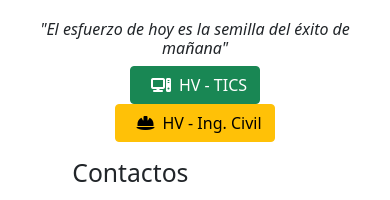
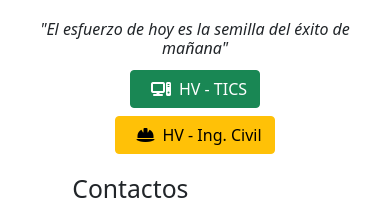
Before and after one commit to Audy2000/aluvePortafolio, a React (Vite) app: page / in a window 390 px wide. Shown: the part 572-772 px from the top of the page. Built offline with nearby package versions, Linux system fonts and the light colour scheme; grey boxes are pictures that could not be loaded.

Commit message:
Se agrega un espacio al boton de hojas de vida para que se vea bien en responsive

```diff
--- a/src/components/Cabecera.jsx
+++ b/src/components/Cabecera.jsx
@@ -40,7 +40,7 @@
 
                 <div className="row text-center">
 
-                  <div className="col-sm-6">
+                  <div className="col-sm-6 my-1">
                     <a class="btn btn-success"
                     target="_blank"
                     href="https://drive.google.com/drive/folders/1GYxU0TC15-nVYC2_e_bQycxvBB2XCq3V?usp=sharing"
@@ -50,7 +50,7 @@
                     </a>
                   </div>
 
-                  <div className="col-sm-6">
+                  <div className="col-sm-6 my-1">
                     <a class="btn btn-warning" target="_blank" href="https://drive.google.com/drive/folders/1GPZnfOLQf9dZWG5dDeGcLMojf6a-DNBg?usp=sharing" role="button">
                     <i class="fa-solid fa-helmet-safety mx-2"></i>
                         HV - Ing. Civil
```
